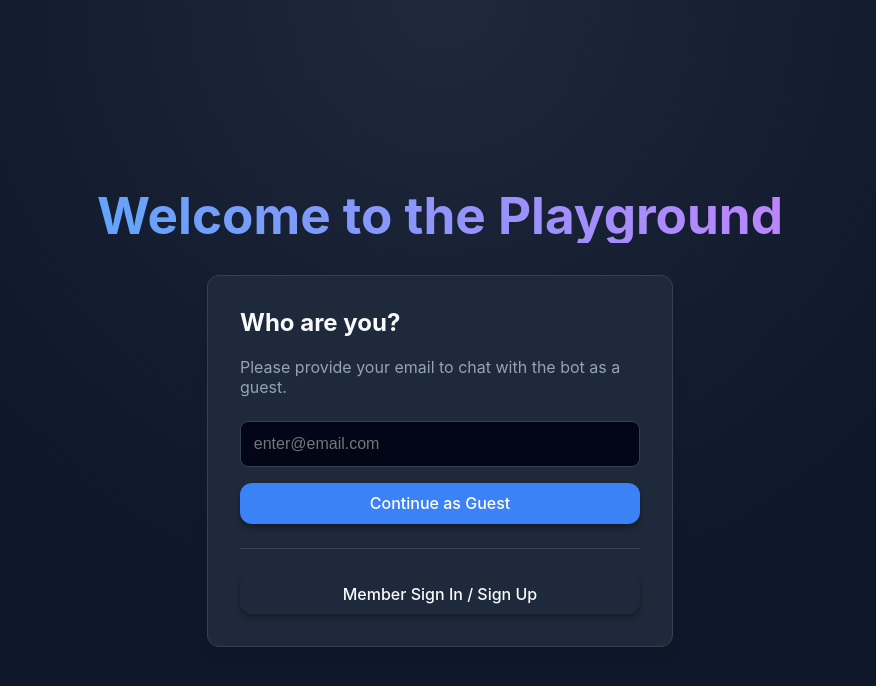
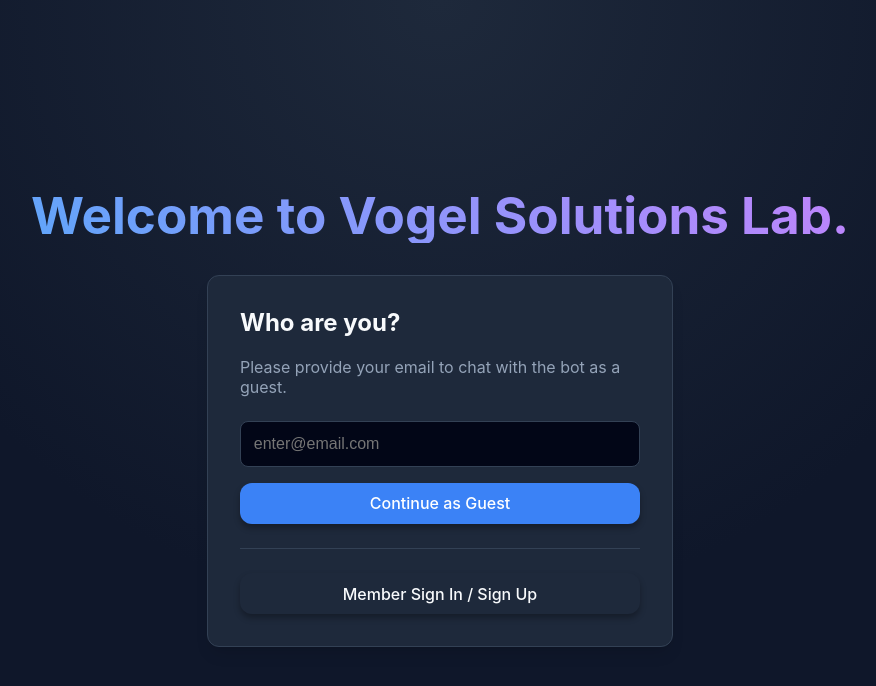
Before and after one commit to jscottvogel/Playground, a React (Vite) app: page / in a window 1280 px wide. Shown: the top 686 px of the page, without its empty margins (200-1076 px from the left). Built offline with nearby package versions, Linux system fonts and the light colour scheme; what aws-amplify would draw is missing.

Commit message:
feat: introduce GuestGateway component for guest access and member sign-in options.

```diff
--- a/src/features/guest/GuestGateway.tsx
+++ b/src/features/guest/GuestGateway.tsx
@@ -50,7 +50,7 @@
         <div className="gateway-container animate-fade-in" style={{
             display: 'flex', flexDirection: 'column', alignItems: 'center', justifyContent: 'center', height: '80vh'
         }}>
-            <h1 style={{ marginBottom: '2rem' }}>Welcome to the Playground</h1>
+            <h1 style={{ marginBottom: '2rem' }}>Welcome to Vogel Solutions Lab.</h1>
 
             <div className="card" style={{ maxWidth: '400px', width: '100%' }}>
                 <h2 style={{ marginTop: 0 }}>Who are you?</h2>
```
